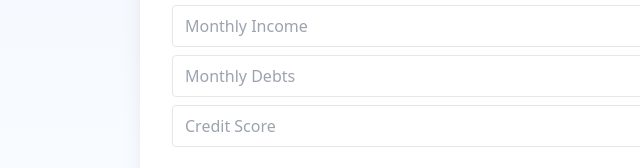
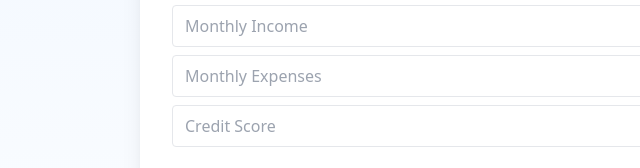
Before and after one commit to NCodes11/PReApproval, a plain HTML site: page index.html in a window 1280 px wide. Shown: the part 313-481 px from the top of the page, 116-756 px from the left. Drawn offline with nearby package versions, Linux system fonts and the light colour scheme.

Commit message:
Update index.html

```diff
--- a/index.html
+++ b/index.html
@@ -66,14 +66,14 @@
         <fieldset>
           <legend class="text-blue-700 font-semibold">Applicant 1</legend>
           <input type="number" id="income1" placeholder="Monthly Income" class="w-full border rounded px-3 py-2 mt-2" required>
-          <input type="number" id="debts1" placeholder="Monthly Debts" class="w-full border rounded px-3 py-2 mt-2" required>
+          <input type="number" id="debts1" placeholder="Monthly Expenses" class="w-full border rounded px-3 py-2 mt-2" required>
           <input type="number" id="creditScore1" placeholder="Credit Score" class="w-full border rounded px-3 py-2 mt-2" required>
         </fieldset>
 
         <fieldset id="applicant2Section" class="hidden">
           <legend class="text-blue-700 font-semibold">Applicant 2</legend>
           <input type="number" id="income2" placeholder="Monthly Income" class="w-full border rounded px-3 py-2 mt-2">
-          <input type="number" id="debts2" placeholder="Monthly Debts" class="w-full border rounded px-3 py-2 mt-2">
+          <input type="number" id="debts2" placeholder="Monthly Expenses" class="w-full border rounded px-3 py-2 mt-2">
           <input type="number" id="creditScore2" placeholder="Credit Score" class="w-full border rounded px-3 py-2 mt-2">
         </fieldset>
 
```
